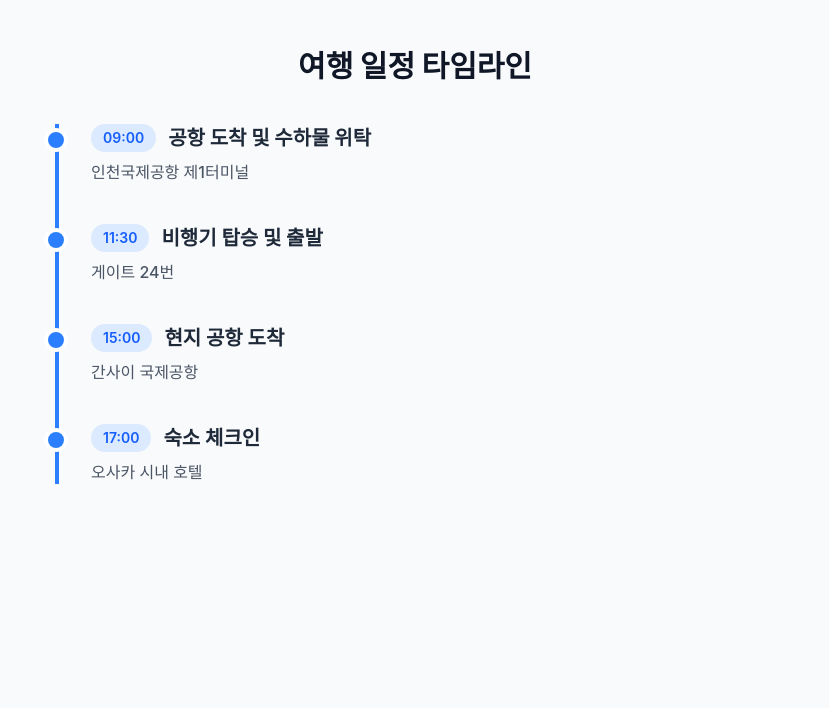
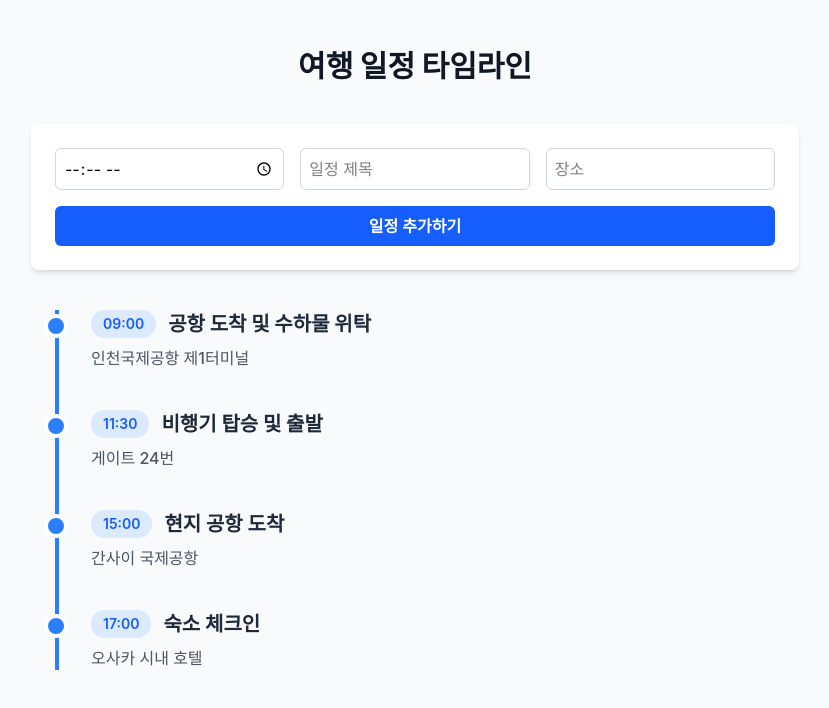
Before and after one commit to MoRinGnA/TripSync, a React (Vite) app: page / in a window 1280 px wide. Shown: the top 708 px of the page, without its empty margins (225-1054 px from the left). Built offline with nearby package versions, Linux system fonts and the light colour scheme.

Commit message:
[3.Write] 일정 추가버튼 구현

```diff
--- a/src/App.jsx
+++ b/src/App.jsx
@@ -1,4 +1,7 @@
-const tripSchedule = [
+import { useState } from "react";
+
+function App() {
+  const [schedule, setSchedule] = useState([
     {
       id: 1,
       time: "09:00",
@@ -23,17 +26,71 @@ const tripSchedule = [
       title: "숙소 체크인",
       location: "오사카 시내 호텔",
     },
-];
+  ]);
 
-function App() {
+  const [newItem, setNewItem] = useState({
+    time: "",
+    title: "",
+    location: "",
+  });
+
+  const handleAddSchedule = (e) => {
+    e.preventDefault();
+    const newId =
+      schedule.length > 0
+        ? Math.max(...schedule.map((item) => item.id)) + 1
+        : 1;
+    setSchedule([...schedule, { id: newId, ...newItem }]);
+    setNewItem({ time: "", title: "", location: "" });
+  };
+
   return (
     <div className="min-h-screen bg-gray-50 py-12 px-4 sm:px-6 lg:px-8">
       <div className="max-w-3xl mx-auto">
         <h1 className="text-3xl font-extrabold text-gray-900 text-center mb-10">
           여행 일정 타임라인
         </h1>
+
+        <form
+          onSubmit={handleAddSchedule}
+          className="mb-10 bg-white p-6 rounded-lg shadow-md"
+        >
+          <div className="grid grid-cols-1 gap-4 sm:grid-cols-3">
+            <input
+              type="time"
+              value={newItem.time}
+              onChange={(e) => setNewItem({ ...newItem, time: e.target.value })}
+              className="border border-gray-300 rounded-md p-2"
+            />
+            <input
+              type="text"
+              placeholder="일정 제목"
+              value={newItem.title}
+              onChange={(e) =>
+                setNewItem({ ...newItem, title: e.target.value })
+              }
+              className="border border-gray-300 rounded-md p-2"
+            />
+            <input
+              type="text"
+              placeholder="장소"
+              value={newItem.location}
+              onChange={(e) =>
+                setNewItem({ ...newItem, location: e.target.value })
+              }
+              className="border border-gray-300 rounded-md p-2"
+            />
+          </div>
+          <button
+            type="submit"
+            className="mt-4 w-full bg-blue-600 text-white font-semibold py-2 rounded-md hover:bg-blue-700 transition-colors"
+          >
+            일정 추가하기
+          </button>
+        </form>
+
         <div className="relative border-l-4 border-blue-500 ml-4 md:ml-6">
-          {tripSchedule.map((item) => (
+          {schedule.map((item) => (
             <div key={item.id} className="mb-10 pl-8 relative">
               <div className="absolute w-6 h-6 bg-blue-500 rounded-full -left-[15px] top-1 border-4 border-white"></div>
               <div className="flex flex-col sm:flex-row sm:items-center mb-1">
```
Lines whose indentation alone changed are shown as unchanged.
